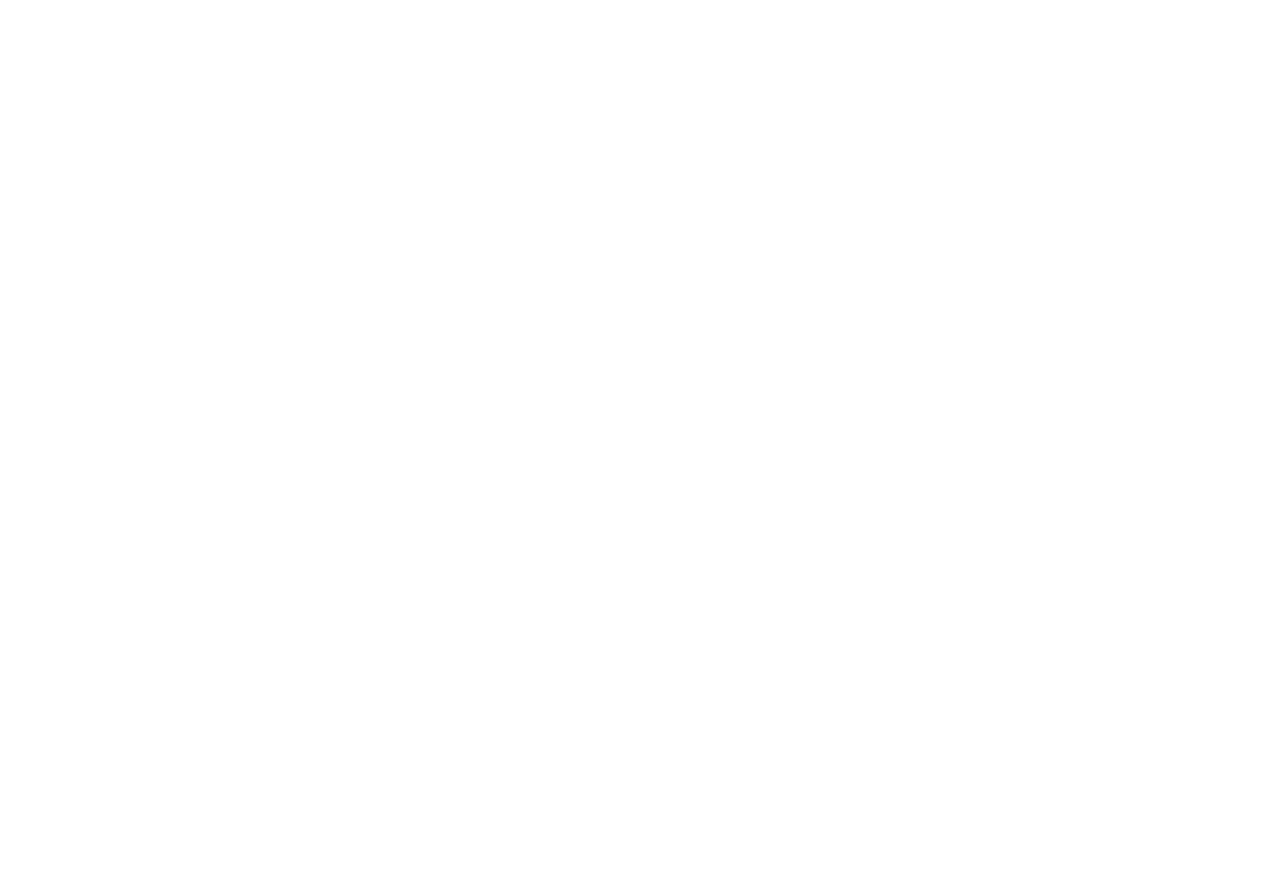
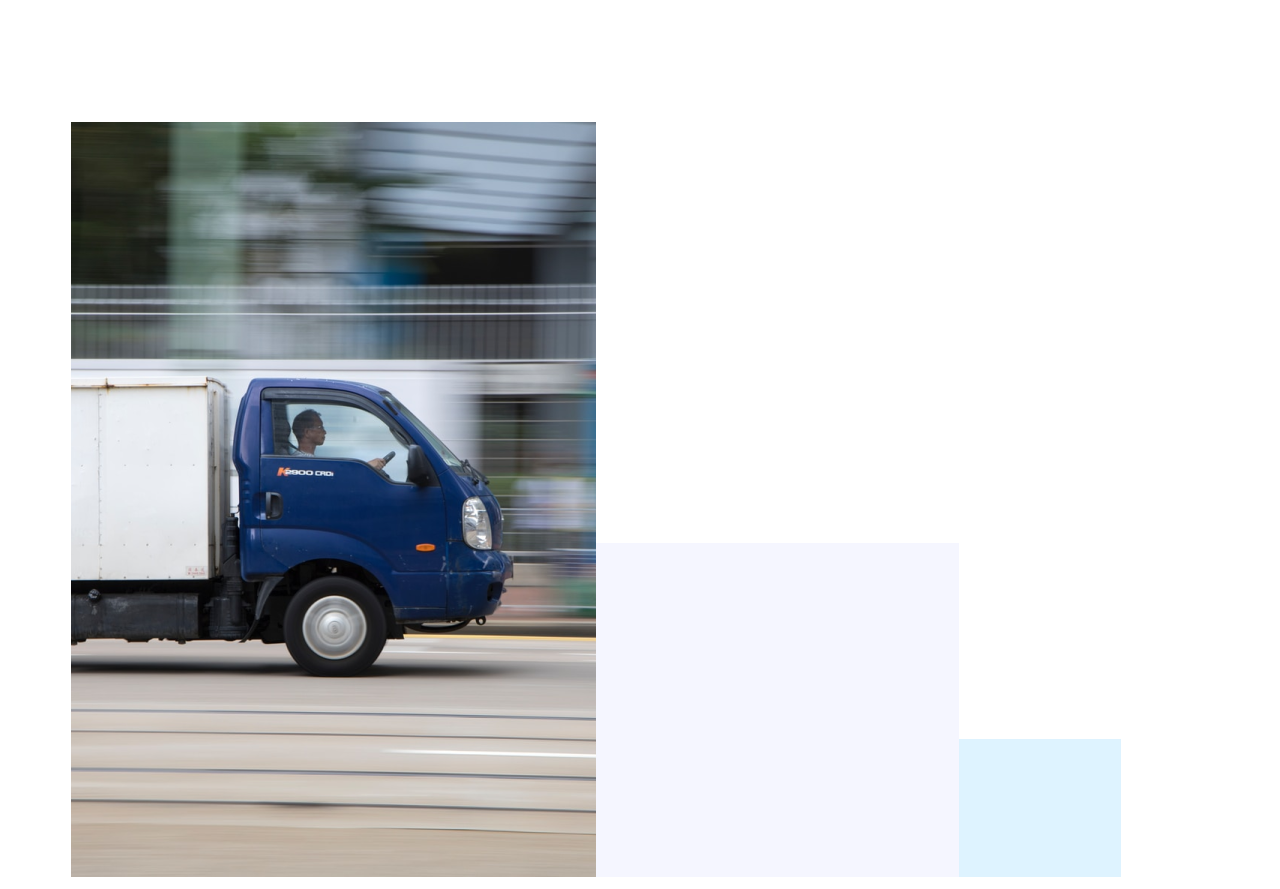
Before and after one commit to hakimov-dev/truck-service-landing, a Vue app: page / in a window 1280 px wide. Shown: the part 3180-4069 px from the top of the page. Before the commit the page ends 3302 px from the top, so only its background shows below. Built offline with nearby package versions, Linux system fonts and the light colour scheme; the HTML template or start-up script is replaced by a standard one.

Commit message:
Added images.

```diff
--- a/src/components/About/index.vue
+++ b/src/components/About/index.vue
@@ -1,7 +1,9 @@
 <template>
     <div class="container" id="about">
          <div class="content1">
-
+           <img class="content1" src="@/assets/img/content-2.1.png" alt="">
+           <img class="content2" src="@/assets/img/content-2.2.png" alt="">
+           <img class="content3" src="@/assets/img/content-2.3.png" alt="">
          </div>
          <div class="content2"></div>
     </div>
```
